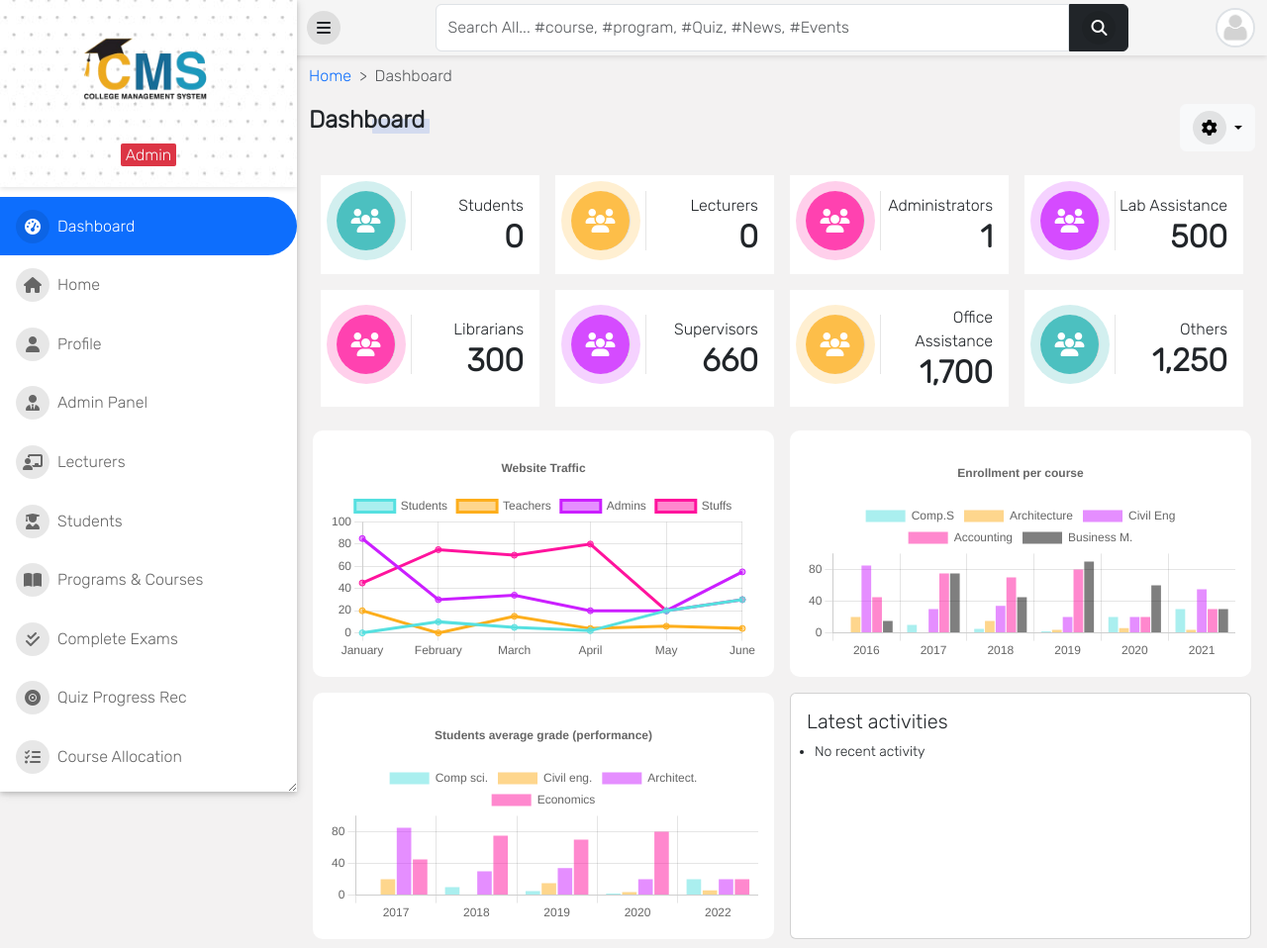
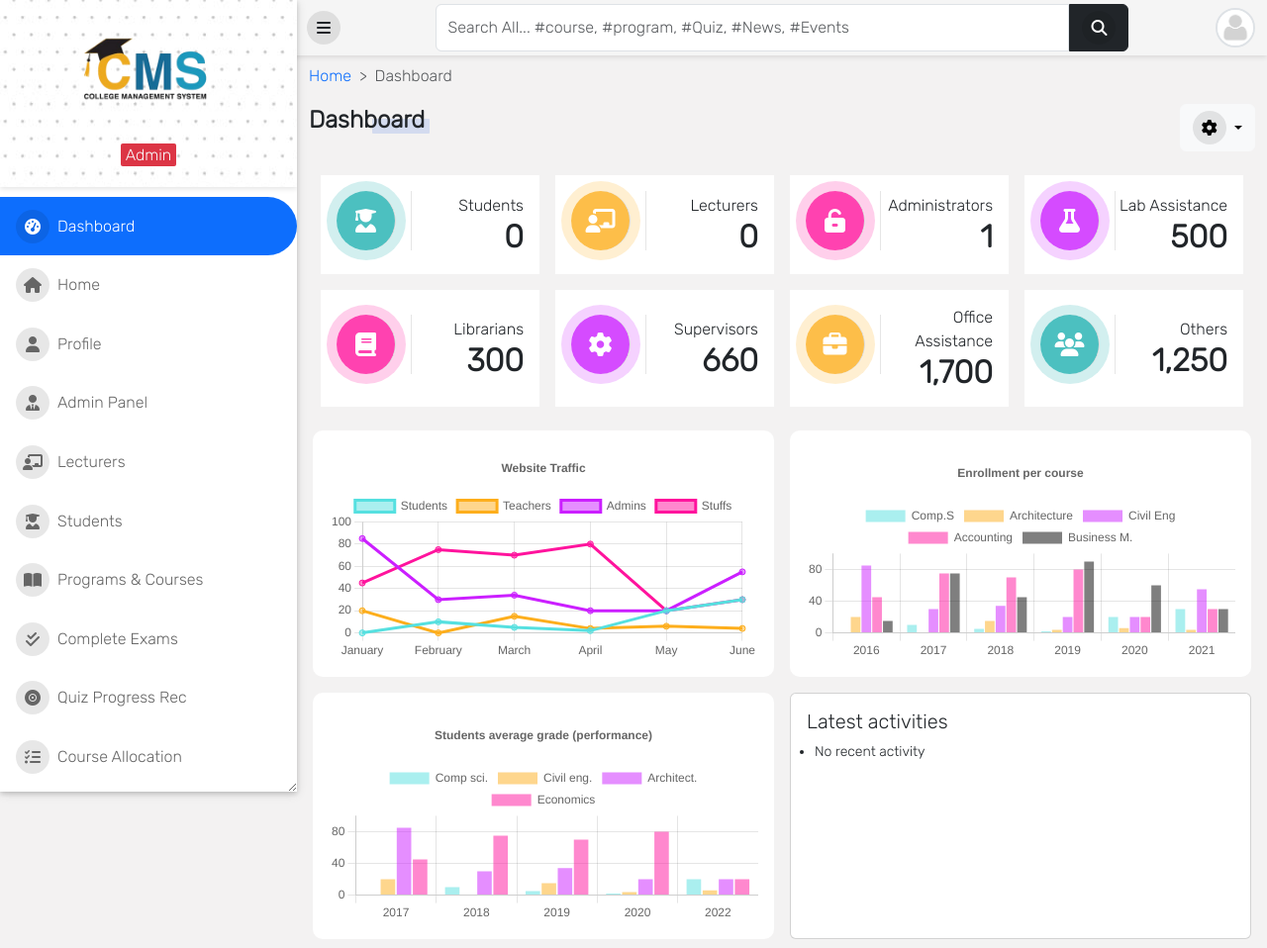
Before and after one commit to KiranKumarMalik/College-Management-System-using-Django, a Django app: page /en/dashboard/ in a window 1280 px wide. Shown: the top 958 px of the page at 99% size. Run offline with Django 3.2, Linux system fonts and the light colour scheme; the visitor is signed in with stand-in values (Sample User, id 1); data comes from the database, SQL or seed files in the repository; data that the repository does not hold is empty; parts of the project's set-up code (start-up, migrations or seed data) failed here and were passed over; some libraries are stand-ins or nearby versions.

Commit message:
new change in code

```diff
--- a/templates/core/dashboard.html
+++ b/templates/core/dashboard.html
@@ -37,7 +37,7 @@
 <div class="row users-count px-3">
 	<div class="col-6 col-md-3 mb-3 px-2">
 		<div class="card-count p-3">
-			<h3><i class="fas fa-users bg-light-aqua"></i></h3>
+			<h3><i class="fas fa-user-graduate bg-light-aqua"></i></h3>
 			<div class="text-right">
 				{% trans 'Students' %}
 				<h2>{{ student_count }}</h2>
@@ -46,7 +46,7 @@
 	</div>
 	<div class="col-6 col-md-3 mb-3 px-2">
 		<div class="card-count p-3">
-			<h3><i class="fas fa-users bg-light-orange"></i></h3>
+			<h3><i class="fas fa-chalkboard-teacher bg-light-orange"></i></h3>
 			<div class="text-right">
 				{% trans 'Lecturers' %}
 				<h2>{{ lecturer_count }}</h2>
@@ -55,7 +55,7 @@
 	</div>
 	<div class="col-6 col-md-3 mb-3 px-2">
 		<div class="card-count p-3">
-			<h3><i class="fas fa-users bg-light-red"></i></h3>
+			<h3><i class="fas fa-unlock-alt bg-light-red"></i></h3>
 			<div class="text-right">
 				{% trans 'Administrators' %}
 				<h2>{{ superuser_count }}</h2>
@@ -64,7 +64,7 @@
 	</div>
 	<div class="col-6 col-md-3 mb-3 px-2">
 		<div class="card-count p-3">
-			<h3><i class="fas fa-users bg-light-purple"></i></h3>
+			<h3><i class="fas fa-flask bg-light-purple"></i></h3>
 			<div class="text-right">
 				{% trans 'Lab Assistance' %}
 				<h2>500</h2>
@@ -73,7 +73,7 @@
 	</div>
 	<div class="col-6 col-md-3 mb-3 px-2">
 		<div class="card-count p-3">
-			<h3><i class="fas fa-users bg-light-red"></i></h3>
+			<h3><i class="fas fa-book bg-light-red"></i></h3>
 			<div class="text-right">
 				{% trans 'Librarians' %}
 				<h2>300</h2>
@@ -82,7 +82,7 @@
 	</div>
 	<div class="col-6 col-md-3 mb-3 px-2">
 		<div class="card-count p-3">
-			<h3><i class="fas fa-users bg-light-purple"></i></h3>
+			<h3><i class="fas fa-cog bg-light-purple"></i></h3>
 			<div class="text-right">
 				{% trans 'Supervisors' %}
 				<h2>660</h2>
@@ -91,7 +91,7 @@
 	</div>
 	<div class="col-6 col-md-3 mb-3 px-2">
 		<div class="card-count p-3">
-			<h3><i class="fas fa-users bg-light-orange"></i></h3>
+			<h3><i class="fas fa-briefcase bg-light-orange"></i></h3>
 			<div class="text-right pl-2">
 				{% trans 'Office Assistance' %}
 				<h2>1,700</h2>
@@ -180,7 +180,7 @@
 </script>
 <script>
 	const malesCount = {{ males_count }}
-const femalesCount = {{ females_count }}
+    const femalesCount = {{ females_count }}
 
 $(document).ready(function () {
 
--- a/templates/setting/admin_panel.html
+++ b/templates/setting/admin_panel.html
@@ -1,6 +1,6 @@
 {% extends 'base.html' %}
 {% load i18n %}
-{% block title %}{{ title }} | {% trans 'Learning management system' %}{% endblock title %}
+{% block title %}{{ title }} | {% trans 'College management system' %}{% endblock title %}
 {% load crispy_forms_tags %}
 {% load static %}
 
```
